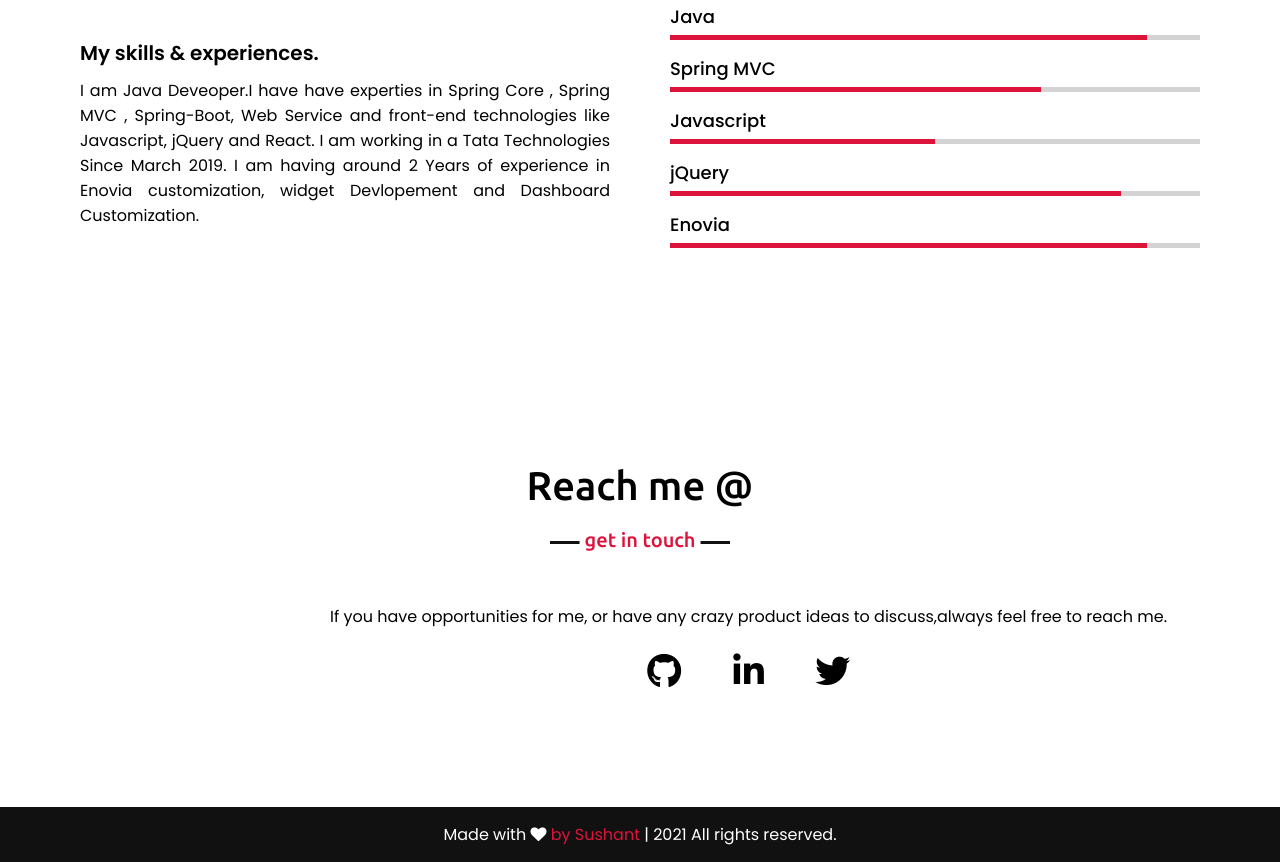
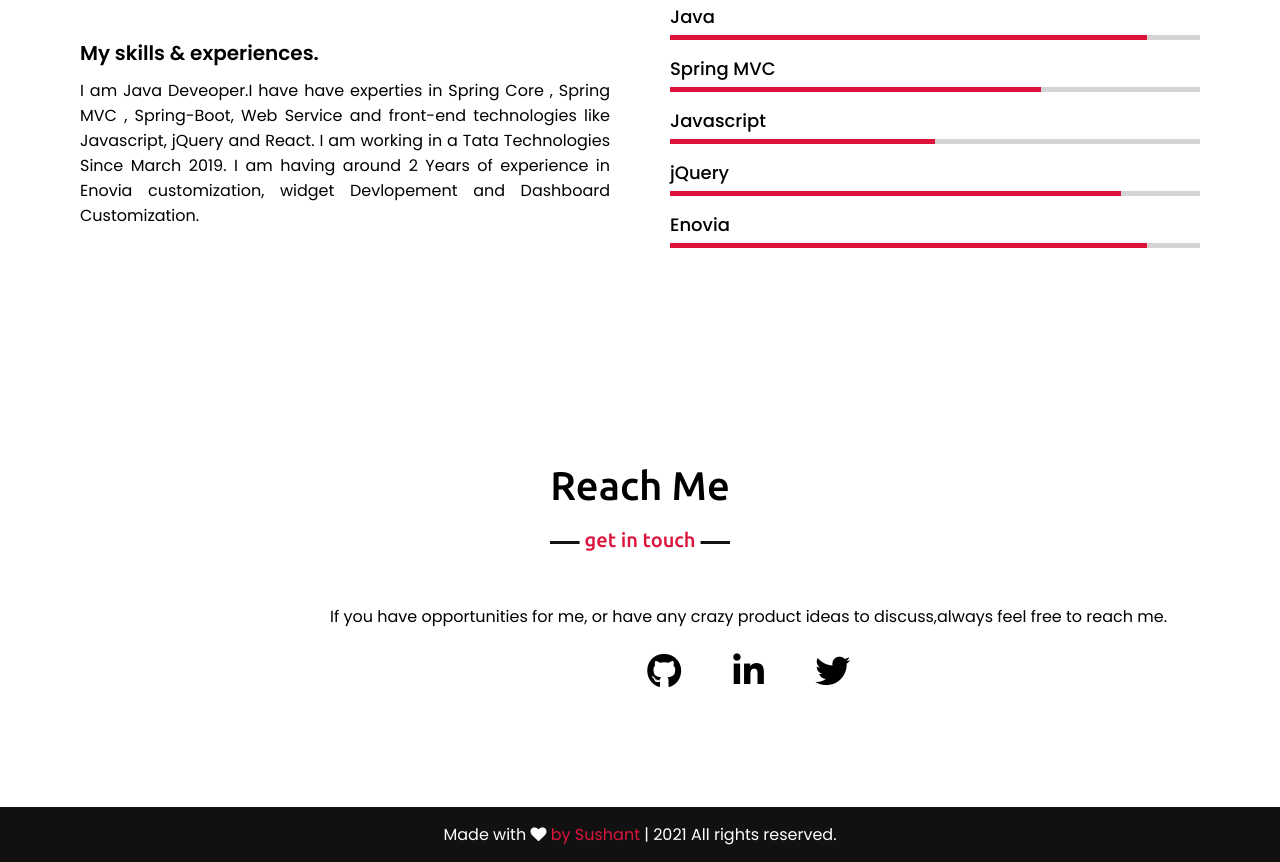
Before and after one commit to SushantShinde1012/SushantShinde1012, a plain HTML site: page index.html in a window 1280 px wide. Shown: the part 1786-2648 px from the top of the page. Drawn offline with nearby package versions, Linux system fonts and the light colour scheme.

Commit message:
Update index.html

```diff
--- a/index.html
+++ b/index.html
@@ -111,7 +111,7 @@
     <!-- contact section start -->
     <section class="contact" id="contact">
         <div class="max-width">
-            <h2 class="title">Reach me @</h2>
+            <h2 class="title">Reach Me</h2>
             <div class="contact-content">
                 <div class="middle">
                     <p>If you have opportunities for me, or have any crazy product ideas to discuss,always feel free to reach me.</p>
```
